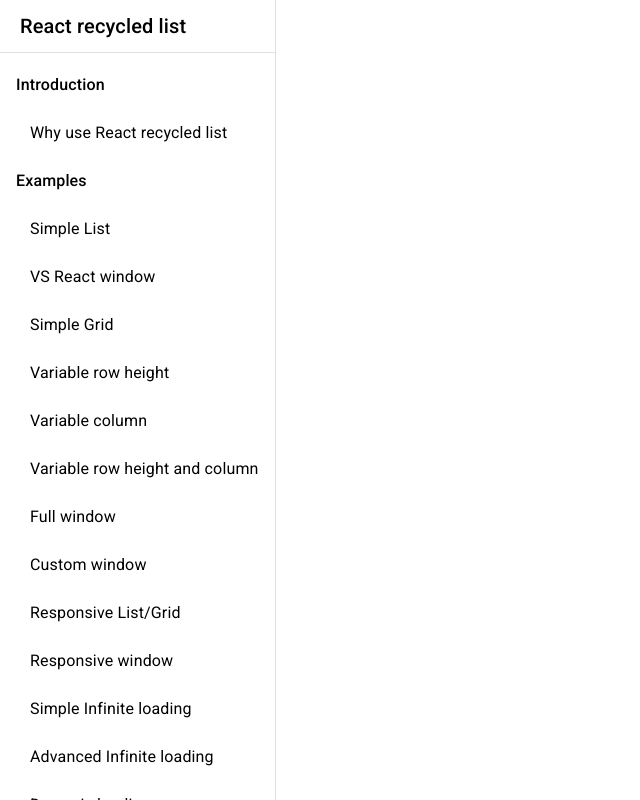
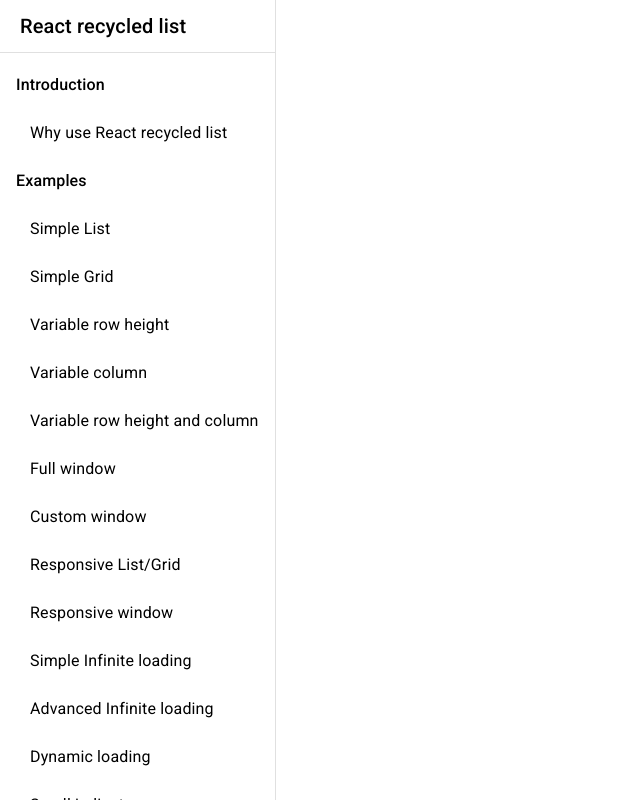
Before and after one commit to BotDanny/React-recycled-demo, a React (Create React App) app: page / in a window 1280 px wide. Shown: the whole page, without its empty margins (0-640 px from the left). Built offline with nearby package versions, Linux system fonts and the light colour scheme.

Commit message:
remove comparison

```diff
--- a/src/SideNav.tsx
+++ b/src/SideNav.tsx
@@ -83,7 +83,7 @@
 
 export const examples = [
   { label: "Simple List", route: "/simple-list", component: SimpleList },
-  { label: "VS React window", route: "/react-window", component: ReactWindowComparison },
+//   { label: "VS React window", route: "/react-window", component: ReactWindowComparison },
   { label: "Simple Grid", route: "/simple-grid", component: SimpleGrid },
   {
     label: "Variable row height",
```
